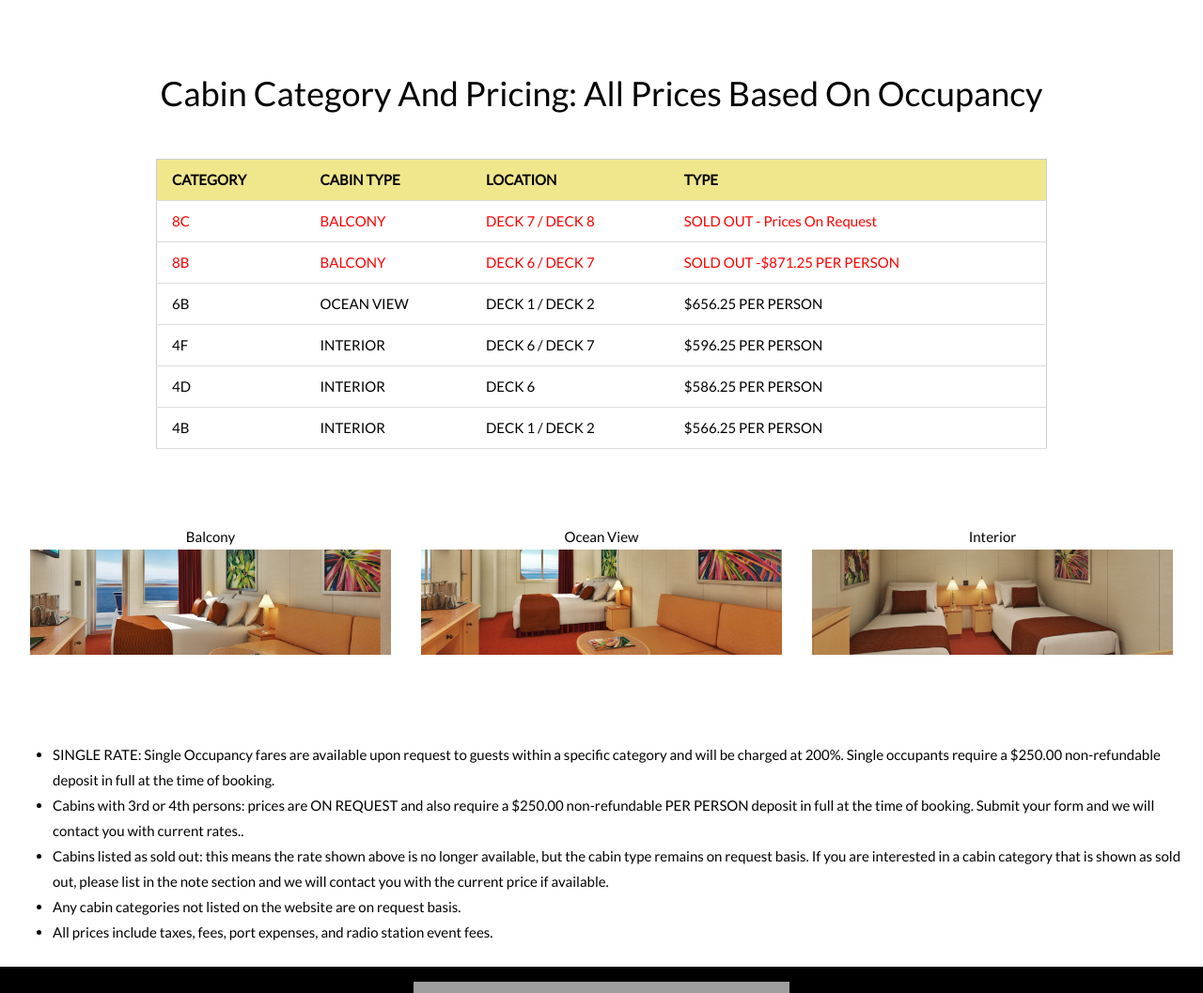
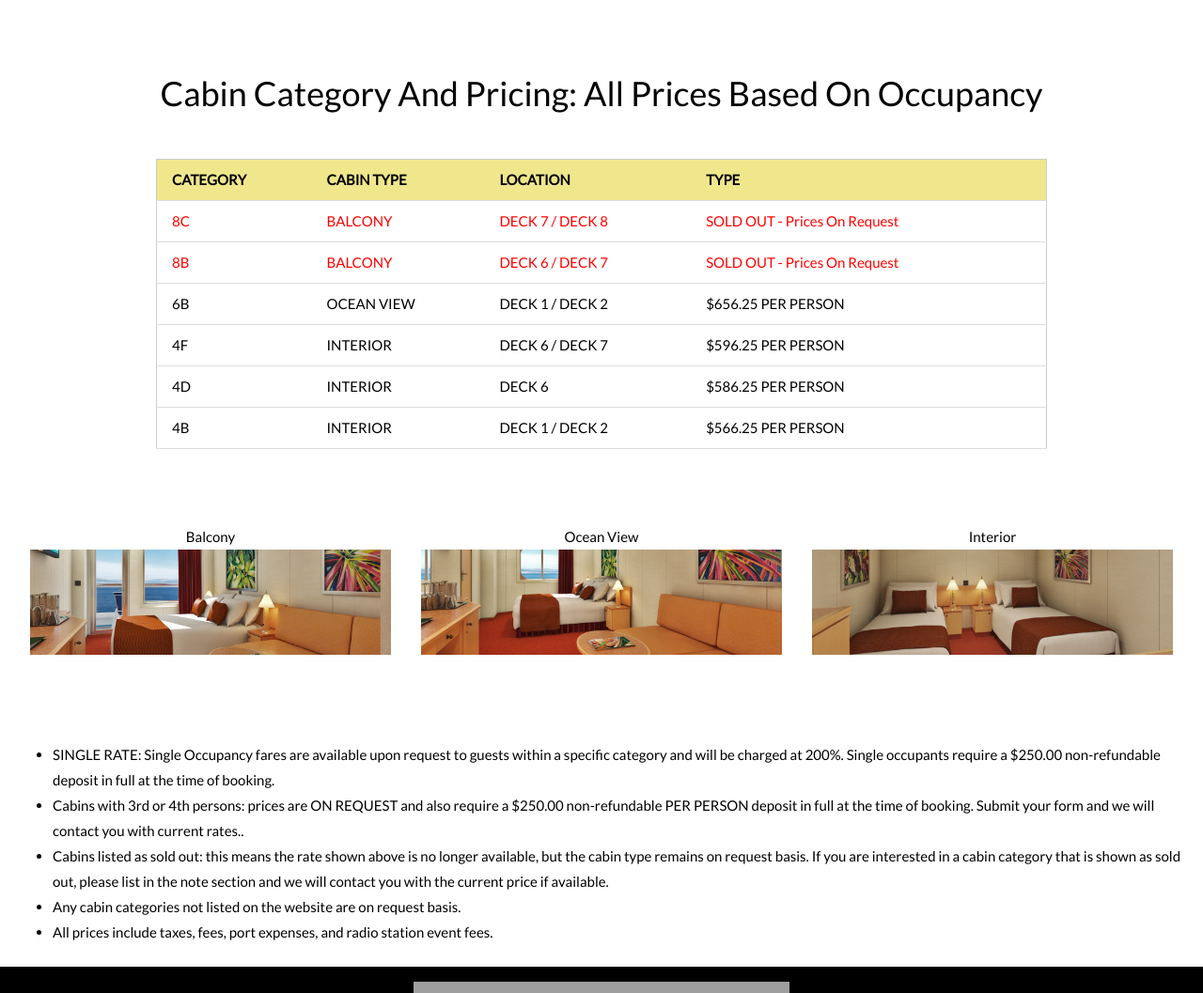
Before and after one commit to GarrettChapman/magicCruise, a plain HTML site: page index.html in a window 1280 px wide. Shown: the part 1832-2889 px from the top of the page at 94% size. Drawn offline with nearby package versions, Linux system fonts and the light colour scheme; grey boxes are pictures that could not be loaded.

Commit message:
update on sold out cabin

```diff
--- a/index.html
+++ b/index.html
@@ -173,7 +173,8 @@ It’s hard to tell which onboard space best represents Carnival Splendor — th
   <td style="color: red">8B</td>
   <td style="color: red">BALCONY</td>
   <td style="color: red">DECK 6 / DECK 7</td>
-  <td style="color: red"> SOLD OUT -$871.25 PER PERSON</td>
+  <td style="color: red"> SOLD OUT - Prices On Request</td>
+  <!-- <td style="color: red"> SOLD OUT -$871.25 PER PERSON</td> -->
 </tr>
 
 <tr>
```
